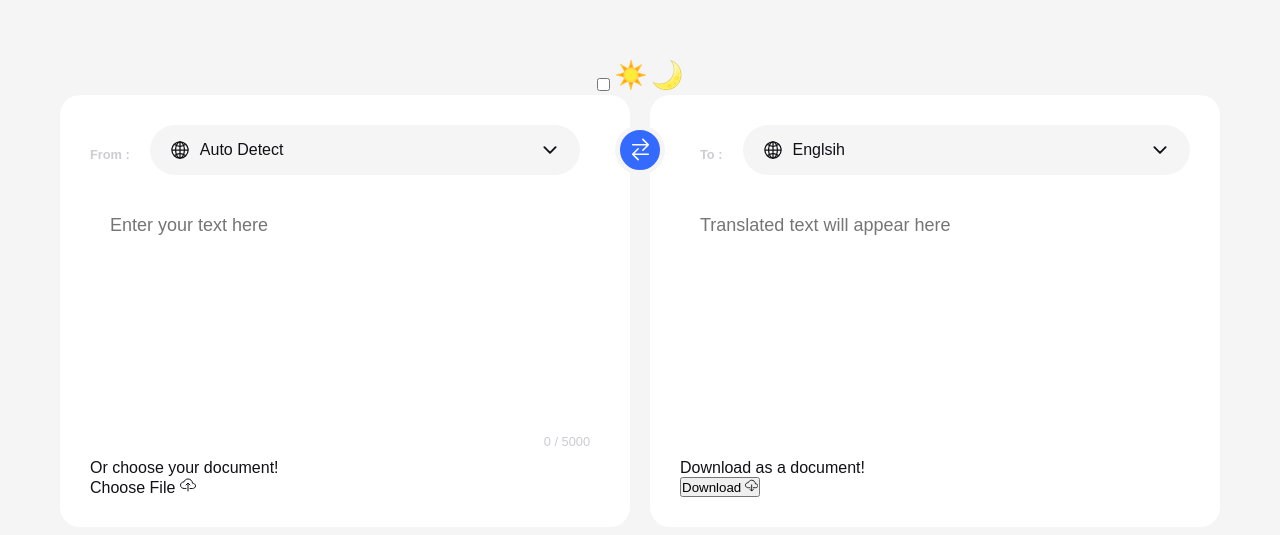
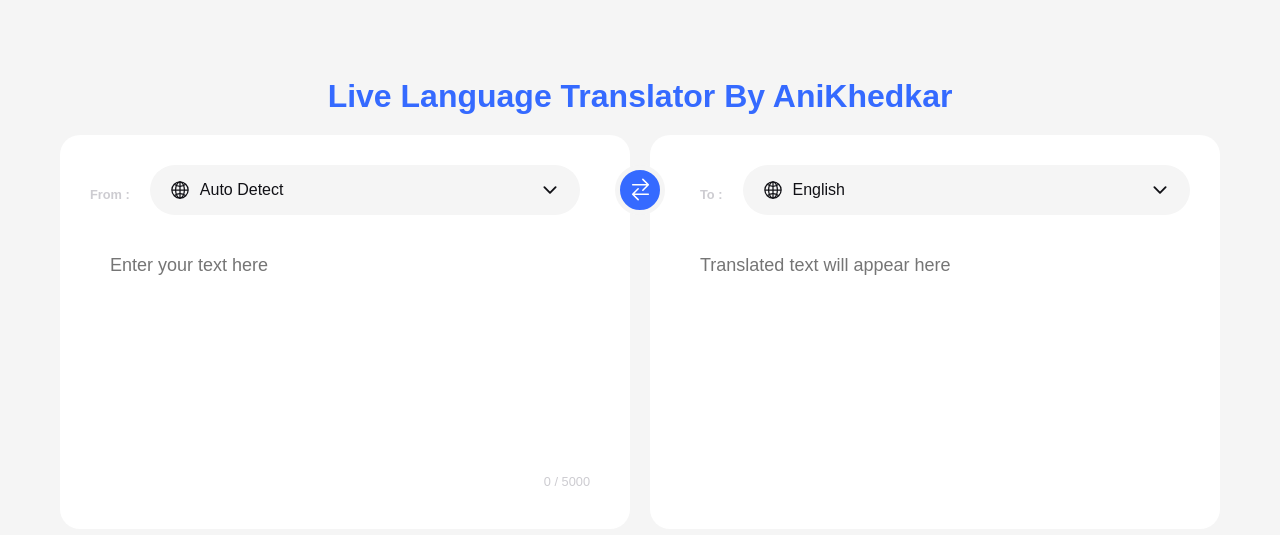
Before and after one commit to anikhedkar2001/Live_language_translator, a plain HTML site: page index.html in a window 1280 px wide. Shown: the part 107-642 px from the top of the page. Drawn offline with nearby package versions, Linux system fonts and the light colour scheme.

Commit message:
Update index.html

```diff
--- a/index.html
+++ b/index.html
@@ -13,19 +13,17 @@
       src="https://unpkg.com/ionicons@5.5.2/dist/ionicons/ionicons.js"
     ></script>
     <link rel="stylesheet" href="style.css" />
-    <title>Language Translater</title>
+    <title>Live Language Translator</title>
+    <style>
+      .center-heading {
+        text-align: center;
+        margin: 20px 0;
+        font-family: Arial, sans-serif;
+      }
+    </style>
   </head>
   <body>
-    <div class="mode">
-      <label class="toggle" for="dark-mode-btn">
-        <div class="toggle-track">
-          <input type="checkbox" class="toggle-checkbox" id="dark-mode-btn" />
-          <span class="toggle-thumb"></span>
-          <img src="images/sun.png" alt="" />
-          <img src="images/moon.png" alt="" />
-        </div>
-      </label>
-    </div>
+    <h1 class="center-heading">Live Language Translator By AniKhedkar</h1>
     <div class="container">
       <div class="card input-wrapper">
         <div class="from">
@@ -51,14 +49,6 @@
           ></textarea>
           <div class="chars"><span id="input-chars">0</span> / 5000</div>
         </div>
-        <div class="card-bottom">
-          <p>Or choose your document!</p>
-          <label for="upload-document">
-            <span id="upload-title">Choose File</span>
-            <ion-icon name="cloud-upload-outline"></ion-icon>
-            <input type="file" id="upload-document" hidden />
-          </label>
-        </div>
       </div>
 
       <div class="center">
@@ -73,7 +63,7 @@
           <div class="dropdown-container" id="output-language">
             <div class="dropdown-toggle">
               <ion-icon name="globe-outline"></ion-icon>
-              <span class="selected" data-value="en">Englsih</span>
+              <span class="selected" data-value="en">English</span>
               <ion-icon name="chevron-down-outline"></ion-icon>
             </div>
             <ul class="dropdown-menu">
@@ -89,13 +79,6 @@
           placeholder="Translated text will appear here"
           disabled
         ></textarea>
-        <div class="card-bottom">
-          <p>Download as a document!</p>
-          <button id="download-btn">
-            <span>Download</span>
-            <ion-icon name="cloud-download-outline"></ion-icon>
-          </button>
-        </div>
       </div>
     </div>
 
```
